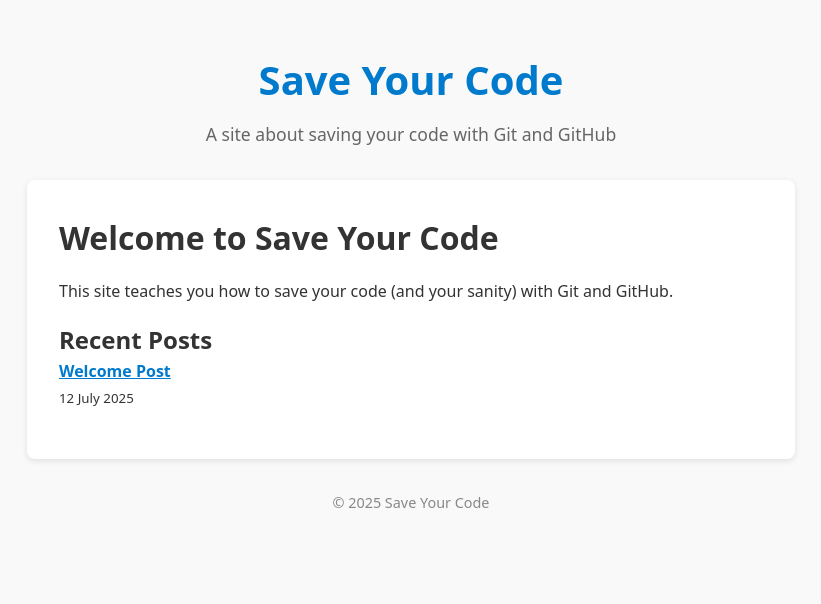
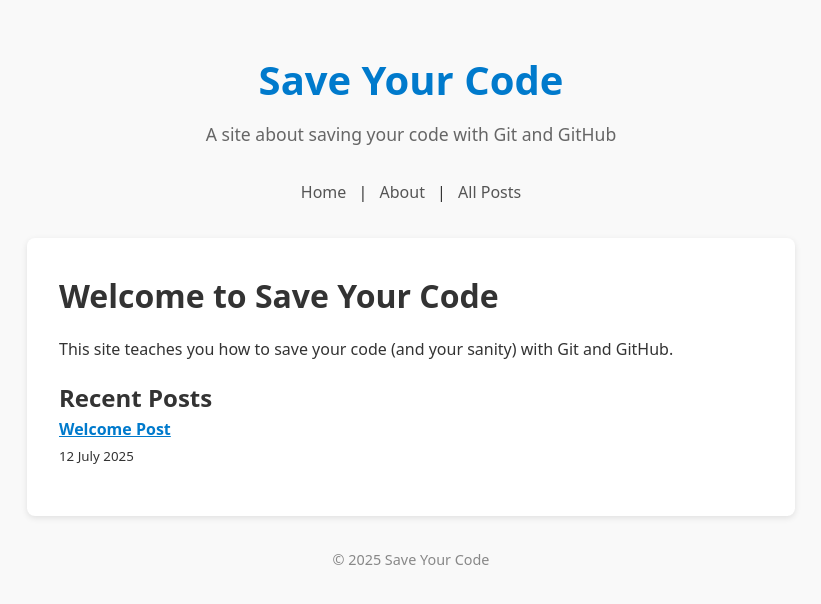
Before and after one commit to davorg/saveyourcode, a Jekyll site: the page built from index.md, in a window 1280 px wide. Shown: the top 604 px of the page, without its empty margins (229-1050 px from the left). Built offline with Jekyll 4.4.1, drawn with Linux system fonts in a browser that asks for light colours.

Commit message:
Add nav, about page and all posts page

```diff
--- a/_layouts/default.html
+++ b/_layouts/default.html
@@ -12,6 +12,12 @@
     <p>{{ site.description }}</p>
   </header>
 
+  <nav>
+    <a href="/">Home</a> |
+    <a href="/about">About</a> |
+    <a href="/posts">All Posts</a>
+  </nav>
+
   <main>
     {{ content }}
   </main>
--- a/assets/style.css
+++ b/assets/style.css
@@ -80,3 +80,19 @@
 .post-list a {
   font-weight: bold;
 }
+
+nav {
+  text-align: center;
+  margin-bottom: 2rem;
+}
+
+nav a {
+  margin: 0 0.5rem;
+  color: #555;
+  text-decoration: none;
+  font-weight: 500;
+}
+
+nav a:hover {
+  color: #007acc;
+}
```
Also changed, not shown: about.md (added, +10 -0 lines), posts.md (added, +15 -0 lines).
